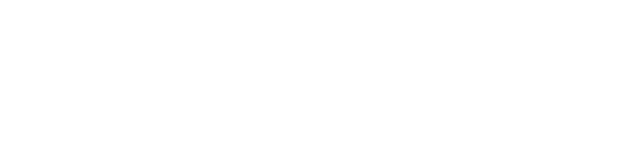
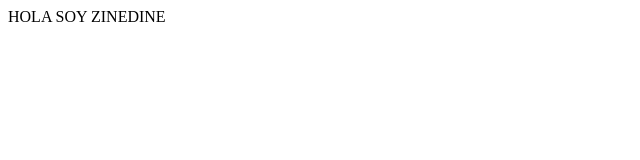
Before and after one commit to eriquezinedine/proyectoplatzipreword, a plain HTML site: page index.html in a window 1280 px wide. Shown: the whole page, without its empty margins (0-640 px from the left). Drawn offline with Linux system fonts and the light colour scheme.

Commit message:
Cambios agregados para la practica

```diff
--- a/index.html
+++ b/index.html
@@ -6,6 +6,6 @@
     <title>Document</title>
 </head>
 <body>
-
+    HOLA SOY ZINEDINE
 </body>
 </html>
```
